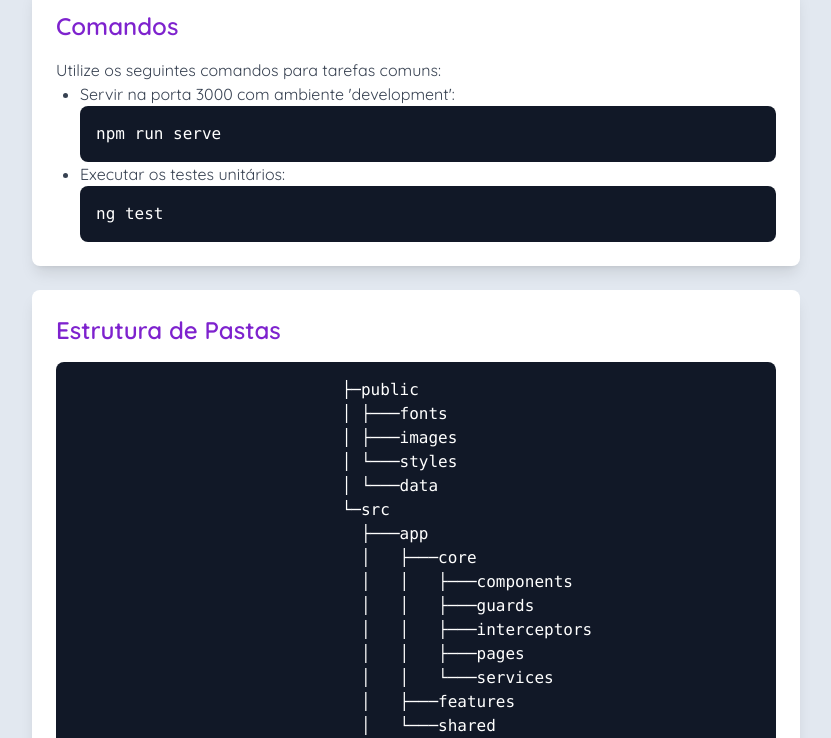
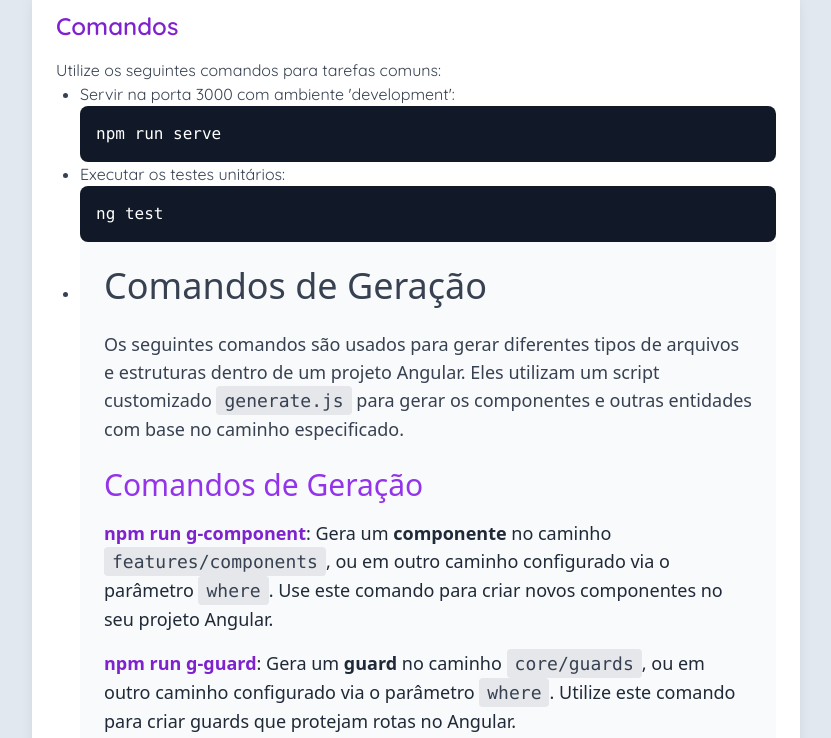
Before and after one commit to kassiodouglas/AngularBoilerpLate, an Angular app: page / in a window 1280 px wide. Shown: the part 2000-2738 px from the top of the page, without its empty margins (224-1055 px from the left). Built offline with nearby package versions, Linux system fonts and the light colour scheme.

Commit message:
feat: Update readme and home page

```diff
--- a/src/app/features/home/pages/home/home.component.html
+++ b/src/app/features/home/pages/home/home.component.html
@@ -100,7 +100,7 @@
     </div>
   </section>
 
-  <section data-aos="fade-up" data-aos-anchor-placement="center-bottom" class="animate__fadeInUp w-full max-w-3xl mb-6">
+  <section data-aos="fade-up" data-aos-anchor-placement="top-bottom" class="animate__fadeInUp w-full max-w-3xl mb-6">
     <div class="bg-white shadow-lg rounded-lg p-6">
       <h2 class="text-2xl font-semibold text-purple-700 mb-4 text-left">Comandos</h2>
       <p class="text-gray-700">Utilize os seguintes comandos para tarefas comuns:</p>
@@ -110,6 +110,76 @@
         </li>
         <li>Executar os testes unitários:
           <pre class="bg-gray-900 text-white p-4 rounded-lg overflow-auto">ng test</pre>
+        </li>
+
+        <li>
+
+          <body class="bg-gray-50 font-sans p-6">
+
+            <h1 class="text-4xl  mb-6">Comandos de Geração</h1>
+            <p class="text-lg text-gray-700 mb-6">Os seguintes comandos são usados para gerar diferentes tipos de arquivos e estruturas dentro de um projeto Angular. Eles utilizam um script customizado <code class="bg-gray-200 text-gray-700 px-2 py-1 rounded">generate.js</code> para gerar os componentes e outras entidades com base no caminho especificado.</p>
+
+            <h2 class="text-3xl text-purple-600 mb-4">Comandos de Geração</h2>
+
+            <ul class="space-y-4">
+                <li class="text-lg text-gray-800">
+                    <strong class="text-purple-700"><span class="font-semibold">npm run g-component</span></strong>:
+                    Gera um <strong>componente</strong> no caminho <code class="bg-gray-200 text-gray-700 px-2 py-1 rounded">features/components</code>, ou em outro caminho configurado via o parâmetro <code class="bg-gray-200 text-gray-700 px-2 py-1 rounded">where</code>. Use este comando para criar novos componentes no seu projeto Angular.
+                </li>
+                <li class="text-lg text-gray-800">
+                    <strong class="text-purple-700"><span class="font-semibold">npm run g-guard</span></strong>:
+                    Gera um <strong>guard</strong> no caminho <code class="bg-gray-200 text-gray-700 px-2 py-1 rounded">core/guards</code>, ou em outro caminho configurado via o parâmetro <code class="bg-gray-200 text-gray-700 px-2 py-1 rounded">where</code>. Utilize este comando para criar guards que protejam rotas no Angular.
+                </li>
+                <li class="text-lg text-gray-800">
+                    <strong class="text-purple-700"><span class="font-semibold">npm run g-interceptor</span></strong>:
+                    Gera um <strong>interceptor</strong> no caminho <code class="bg-gray-200 text-gray-700 px-2 py-1 rounded">core/interceptors</code>, ou em outro caminho configurado via o parâmetro <code class="bg-gray-200 text-gray-700 px-2 py-1 rounded">where</code>. Esse comando é utilizado para criar interceptores de requisições HTTP ou outras operações no Angular.
+                </li>
+                <li class="text-lg text-gray-800">
+                    <strong class="text-purple-700"><span class="font-semibold">npm run g-page</span></strong>:
+                    Gera um <strong>componente de página</strong> no caminho <code class="bg-gray-200 text-gray-700 px-2 py-1 rounded">features/pages</code>. Use este comando para gerar componentes específicos para páginas no Angular.
+                </li>
+                <li class="text-lg text-gray-800">
+                    <strong class="text-purple-700"><span class="font-semibold">npm run g-service</span></strong>:
+                    Gera um <strong>serviço</strong> no caminho <code class="bg-gray-200 text-gray-700 px-2 py-1 rounded">features/services</code>. Com este comando, você cria novos serviços para manipulação de dados ou lógica de negócios.
+                </li>
+                <li class="text-lg text-gray-800">
+                    <strong class="text-purple-700"><span class="font-semibold">npm run g-feature</span></strong>:
+                    Gera um <strong>módulo</strong> no caminho <code class="bg-gray-200 text-gray-700 px-2 py-1 rounded">features</code>, utilizado para encapsular funcionalidades específicas no projeto.
+                </li>
+                <li class="text-lg text-gray-800">
+                    <strong class="text-purple-700"><span class="font-semibold">npm run g-module</span></strong>:
+                    Gera um <strong>módulo</strong> no caminho <code class="bg-gray-200 text-gray-700 px-2 py-1 rounded">features/modules</code>, ou em outro caminho configurado via o parâmetro <code class="bg-gray-200 text-gray-700 px-2 py-1 rounded">where</code>. Esse comando é utilizado para criar novos módulos dentro da aplicação.
+                </li>
+                <li class="text-lg text-gray-800">
+                    <strong class="text-purple-700"><span class="font-semibold">npm run g-pipe</span></strong>:
+                    Gera um <strong>pipe</strong> no caminho <code class="bg-gray-200 text-gray-700 px-2 py-1 rounded">shared/pipes</code>, ou em outro caminho configurado via o parâmetro <code class="bg-gray-200 text-gray-700 px-2 py-1 rounded">where</code>. Use este comando para criar pipes reutilizáveis no seu projeto Angular.
+                </li>
+            </ul>
+
+            <h2 class="text-3xl text-purple-600 mt-8 mb-4">Comandos Abreviados</h2>
+
+            <ul class="space-y-4">
+                <li><strong class="text-purple-700"><span class="font-semibold">npm run gc</span></strong>: Gera um <strong>componente</strong>.</li>
+                <li><strong class="text-purple-700"><span class="font-semibold">npm run gg</span></strong>: Gera um <strong>guard</strong>.</li>
+                <li><strong class="text-purple-700"><span class="font-semibold">npm run gi</span></strong>: Gera um <strong>interceptor</strong>.</li>
+                <li><strong class="text-purple-700"><span class="font-semibold">npm run gs</span></strong>: Gera um <strong>serviço</strong>.</li>
+                <li><strong class="text-purple-700"><span class="font-semibold">npm run gf</span></strong>: Gera uma <strong>feature</strong> (módulo).</li>
+                <li><strong class="text-purple-700"><span class="font-semibold">npm run gm</span></strong>: Gera um <strong>módulo</strong>.</li>
+            </ul>
+
+            <h2 class="text-3xl text-purple-600 mt-8 mb-4">Parâmetros</h2>
+            <p class="text-lg text-gray-700 mb-4"><strong>--path=&lt;entidade&gt;</strong>: Define o tipo de entidade a ser gerada (ex: <code class="bg-gray-200 text-gray-700 px-2 py-1 rounded">components</code>, <code class="bg-gray-200 text-gray-700 px-2 py-1 rounded">guards</code>, <code class="bg-gray-200 text-gray-700 px-2 py-1 rounded">services</code>).</p>
+            <p class="text-lg text-gray-700 mb-4"><strong>--where=&lt;diretório&gt;</strong>: Define o diretório onde a entidade será gerada (valores válidos: <code class="bg-gray-200 text-gray-700 px-2 py-1 rounded">core</code>, <code class="bg-gray-200 text-gray-700 px-2 py-1 rounded">features</code>, <code class="bg-gray-200 text-gray-700 px-2 py-1 rounded">shared</code>).</p>
+            <p class="text-lg text-gray-700 mb-4"><strong>name</strong>: O nome do componente, serviço, guard, etc., a ser gerado. Esse nome é obtido através da variável de ambiente <code class="bg-gray-200 text-gray-700 px-2 py-1 rounded">npm_config_name</code>.</p>
+
+            <h2 class="text-3xl text-purple-600 mt-8 mb-4">Exemplo de Uso</h2>
+            <p class="text-lg text-gray-700 mb-4">Se você deseja gerar um componente chamado <strong>header</strong> dentro da pasta <code class="bg-gray-200 text-gray-700 px-2 py-1 rounded">components</code>, você pode executar:</p>
+
+            <pre class="bg-gray-800 text-white p-4 rounded-md overflow-x-auto">npm run g-component --path=components --where=features --name=header</pre>
+
+            <p class="text-lg text-gray-700 mt-4">Esse comando criará um componente <strong>header</strong> no diretório <code class="bg-gray-200 text-gray-700 px-2 py-1 rounded">features/components</code>.</p>
+
+        </body>
         </li>
       </ul>
     </div>
```
Also changed, not shown: 1 other file (tests, documents, lock files or other folders).
